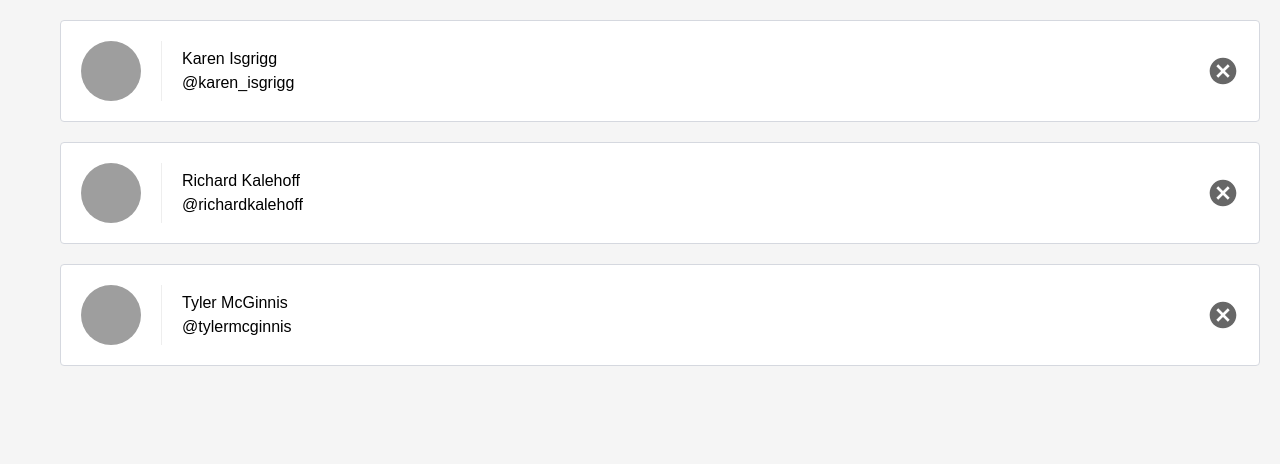
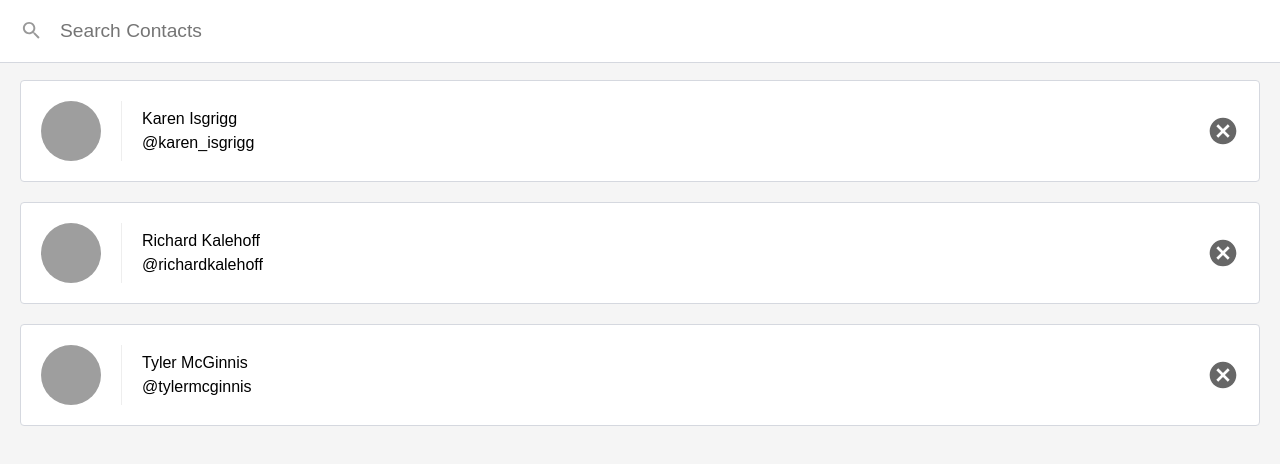
Before and after one commit to TylerJNewman/contacts-playground, a React (Create React App) app: page / in a window 1280 px wide. Shown: the top 464 px of the page. Built offline with nearby package versions, Linux system fonts and the light colour scheme.

Commit message:
Add search

```diff
--- a/src/App.js
+++ b/src/App.js
@@ -1,5 +1,9 @@
 import React, { useState } from "react";
 import ListContacts from "./ListContacts";
+
+const isEmpty = (obj) =>
+  [Object, Array].includes((obj || {}).constructor) &&
+  !Object.entries(obj || {}).length;
 
 const CONTACTS = [
   {
@@ -24,13 +28,30 @@ const CONTACTS = [
 
 const App = () => {
   const [contacts, setContacts] = useState(CONTACTS);
+  const [filteredContacts, setFilteredContacts] = useState(CONTACTS);
   const deleteContact = (id) =>
     setContacts(contacts.filter((c) => c.id !== id));
+
+  const filterBy = (query) =>
+    contacts.filter((contact) => {
+      const regex = new RegExp(query, "gi");
+      return contact.name.match(regex) || contact.handle.match(regex);
+    });
+
+  // const filterContacts = (query) => setContacts((query) => search(query));
+  const filterContacts = (query) =>
+    isEmpty(query)
+      ? setFilteredContacts(contacts)
+      : setFilteredContacts(filterBy(query.target.value));
   return (
-    <ListContacts
-      contacts={contacts}
-      deleteContact={deleteContact}
-    ></ListContacts>
+    <>
+      <ListContacts
+        contacts={contacts}
+        deleteContact={deleteContact}
+        filterContacts={filterContacts}
+        filteredContacts={filteredContacts}
+      ></ListContacts>
+    </>
   );
 };
 
--- a/src/ListContacts.js
+++ b/src/ListContacts.js
@@ -1,9 +1,28 @@
 import React from "react";
 
-const ListContacts = ({ contacts, deleteContact }) => {
+const ListContacts = ({
+  contacts,
+  deleteContact,
+  filteredContacts,
+  filterContacts,
+  query,
+}) => {
   return (
-    <ol>
-      {contacts.map((contact) => (
+    <div className="list-contacts">
+      <div className="list-contacts-top">
+        <input
+          className="search-contacts"
+          type="text"
+          placeholder="Search Contacts"
+          value={query}
+          onChange={filterContacts}
+        />
+        {/* <Link to="/create" className="add-contact">
+          Add Contact
+        </Link> */}
+      </div>
+      <ol className="contact-list">
+        {filteredContacts.map((contact) => (
           <li key={contact.id} className="contact-list-item">
             <div
               className="contact-avatar"
@@ -22,6 +41,7 @@ const ListContacts = ({ contacts, deleteContact }) => {
           </li>
         ))}
       </ol>
+    </div>
   );
 };
 
```
Lines whose indentation alone changed are shown as unchanged.
